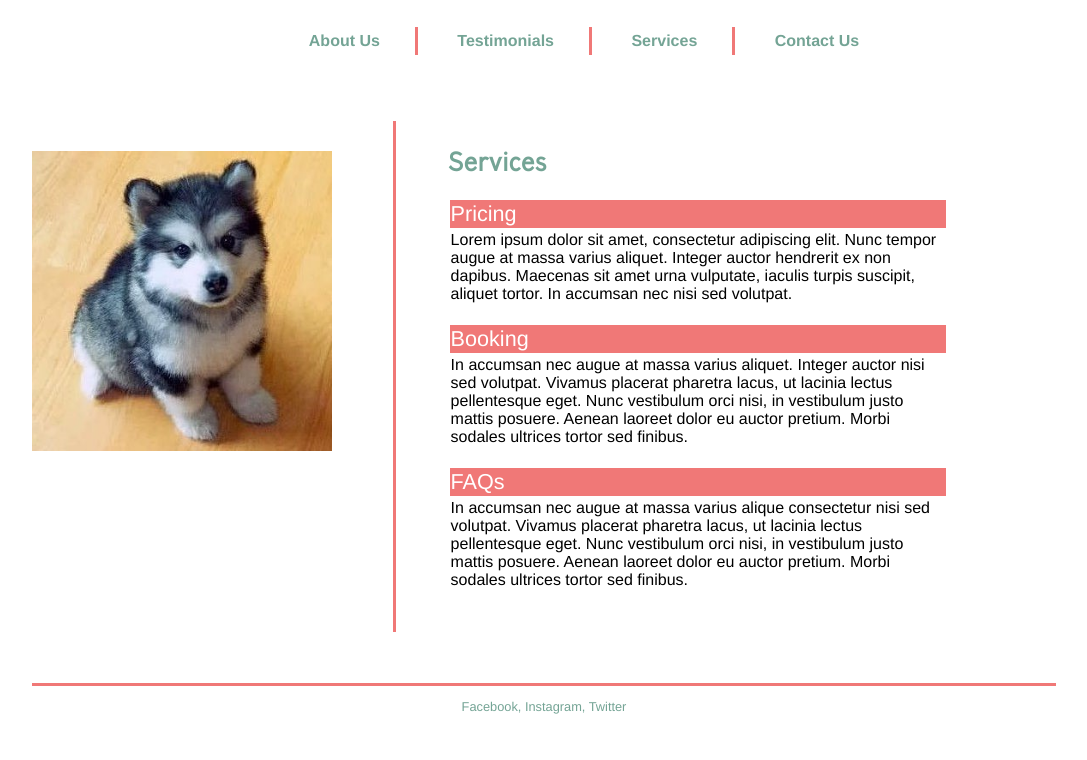
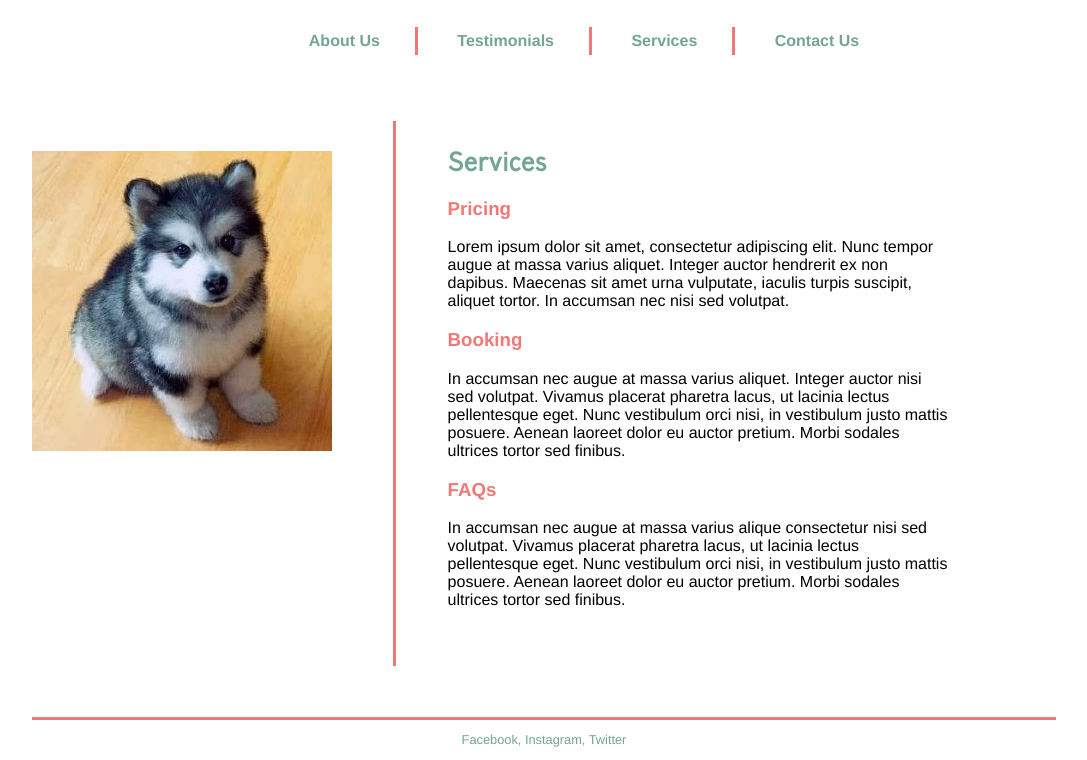
Before and after one commit to beruburu/Jojo, a PHP site: page /services.html in a window 1280 px wide; the page is wider, and only the part inside the window is pictured. Shown: the part 317-1077 px from the top of that part, without its empty margins (96-1183 px from the left). Before the commit the page ends 1031 px from the top of that part, so only its background shows below. Run offline with PHP 8.4, Linux system fonts and the light colour scheme.

Commit message:
changed to div instead of table

```diff
--- a/Style/Services.css
+++ b/Style/Services.css
@@ -1,29 +1,12 @@
-#table tr:nth-child(odd) {
-    color: white;
-    background-color: #f07877;
-    font-size: 1.35em;
-    font-family: Helvetica, Calibri, sans-serif;
-}
 
-#table {
+
+#services {
     padding-bottom: 30px;
-}
-
-#td1 {
-    padding-bottom: 20px;
-}
-
-#td2 {
-    padding-bottom: 20px;
-}
-
-#td3 {
-    padding-bottom: 20px;
 }
 
 a {
     text-decoration: none;
-    color: white;
+    color: #F07877;
 }
 
 a:hover {
--- a/services.html
+++ b/services.html
@@ -44,38 +44,26 @@
 
 			<div id="rightcol">
 				<h2>Services</h2>
-                <table id="table" style="width:100%">
-                <tr>
-                    <td><a href="pricing.html">Pricing</a></td>
-                </tr>
-                <tr>
-                    <td id="td1">Lorem ipsum dolor sit amet, consectetur adipiscing elit.
+                <div id="services">
+                    <h3><a href="pricing.html">Pricing</a></h3>
+                    <p>Lorem ipsum dolor sit amet, consectetur adipiscing elit.
                         Nunc tempor augue at massa varius aliquet. Integer auctor
                         hendrerit ex non dapibus. Maecenas sit amet urna vulputate,
                         iaculis turpis suscipit, aliquet tortor. In accumsan nec
-                        nisi sed volutpat.</td>
-                </tr>
-                <tr>
-                    <td><a href="booking.html">Booking</a></td>
-                </tr>
-                <tr>
-                    <td id="td2">In accumsan nec augue at massa varius aliquet. Integer auctor
+                        nisi sed volutpat.</p>
+                    <h3><a href="booking.html">Booking</a></h3>
+                    <p>In accumsan nec augue at massa varius aliquet. Integer auctor
                         nisi sed volutpat. Vivamus placerat pharetra lacus, ut lacinia
                         lectus pellentesque eget. Nunc vestibulum orci nisi, in
                         vestibulum justo mattis posuere. Aenean laoreet dolor eu auctor
-                        pretium. Morbi sodales ultrices tortor sed finibus.</td>
-                </tr>
-                 <tr>
-                    <td><a href="faqs.html">FAQs</a></td>
-                </tr>
-                <tr>
-                    <td id="id3">In accumsan nec augue at massa varius alique consectetur
+                        pretium. Morbi sodales ultrices tortor sed finibus.</p>
+                    <h3><a href="faqs.html">FAQs</a></h3>
+                    <p>In accumsan nec augue at massa varius alique consectetur
                     nisi sed volutpat. Vivamus placerat pharetra lacus, ut lacinia
                     lectus pellentesque eget. Nunc vestibulum orci nisi, in
                     vestibulum justo mattis posuere. Aenean laoreet dolor eu auctor
-                    pretium. Morbi sodales ultrices tortor sed finibus.</td>
-                </tr>
-                </table>
+                    pretium. Morbi sodales ultrices tortor sed finibus.</p>
+                </div>
 			</div>
 		<footer>
 		    <p>Facebook, Instagram, Twitter</p>
```
